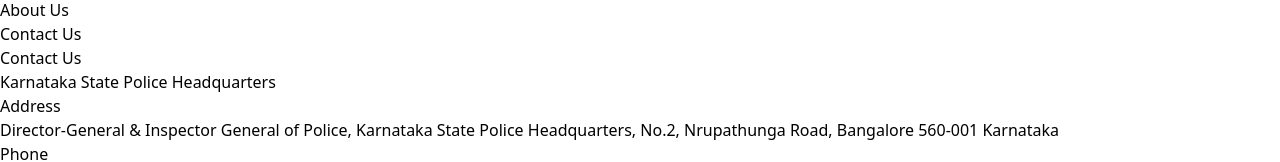
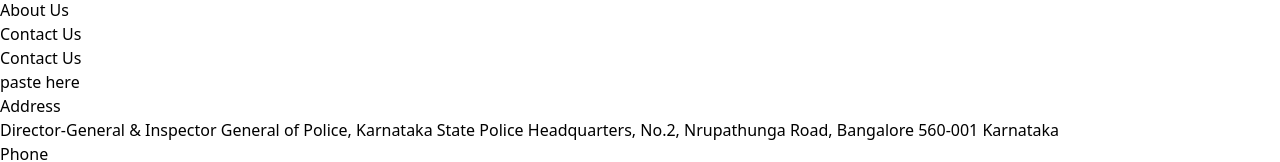
Before and after one commit to Shahanshahsidd208/KSP-Profile-Analysis-dashboard, a React (Vite) app in the folder frontend/: page /contact in a window 1280 px wide. Shown: the part 374-536 px from the top of the page. Built offline with nearby package versions, Linux system fonts and the light colour scheme.

Commit message:
Update Contact.jsx

```diff
--- a/frontend/src/components/Contact.jsx
+++ b/frontend/src/components/Contact.jsx
@@ -9,9 +9,7 @@
         </h2>
         <div className="bg-red-900 shadow overflow-hidden sm:rounded-lg">
           <div className="px-4 py-5 sm:px-6">
-            <h3 className="text-lg font-semibold leading-6 text-orange-100">
-              {language === 'english' ? 'Karnataka State Police Headquarters' : 'ಕರ್ನಾಟಕ ರಾಜ್ಯ ಪೊಲೀಸ್ ಮುಖ್ಯಾಲಯ'}
-            </h3>
+         paste here
           </div>
           <div className="border-t border-gray-200">
             <dl>
```
